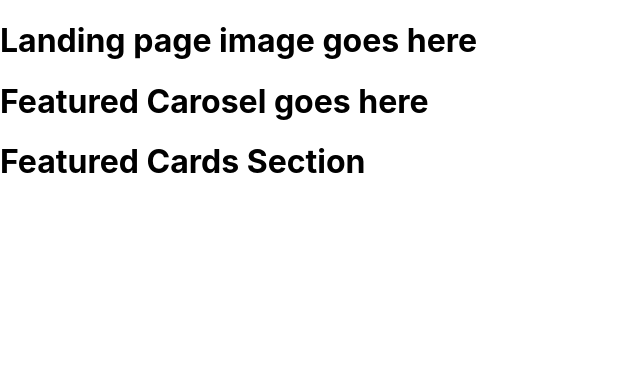
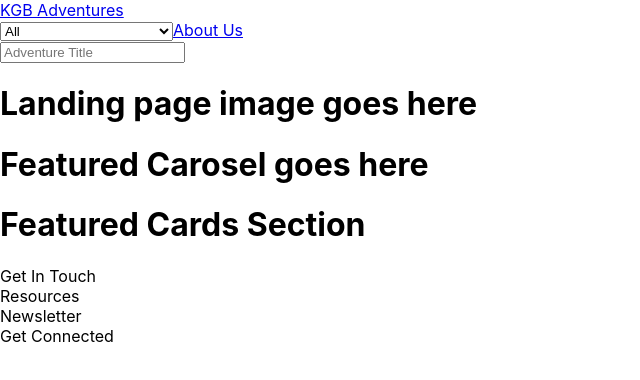
Before and after one commit to Katiana-lee/kgbAdventures, a React (Create React App) app in the folder client/: page / in a window 1280 px wide. Shown: the top 380 px of the page, without its empty margins (0-640 px from the left). Built offline with nearby package versions, Linux system fonts and the light colour scheme.

Commit message:
Landing page rendering Layout and all placeholder divs

```diff
--- a/client/src/screens/Landing/Landing.jsx
+++ b/client/src/screens/Landing/Landing.jsx
@@ -1,9 +1,11 @@
 import React from 'react'
+import Layout from '../../components/shared/Layout/Layout'
 
 function Landing(props) {
 
 
   return (
+    <Layout user={props.user}>
     <div>
       <h1>Landing page image goes here</h1>
       <div>
@@ -13,7 +15,7 @@ function Landing(props) {
       <h1>Featured Cards Section</h1>
       </div>
     </div>
-
+    </Layout>
   )
 }
 
```
